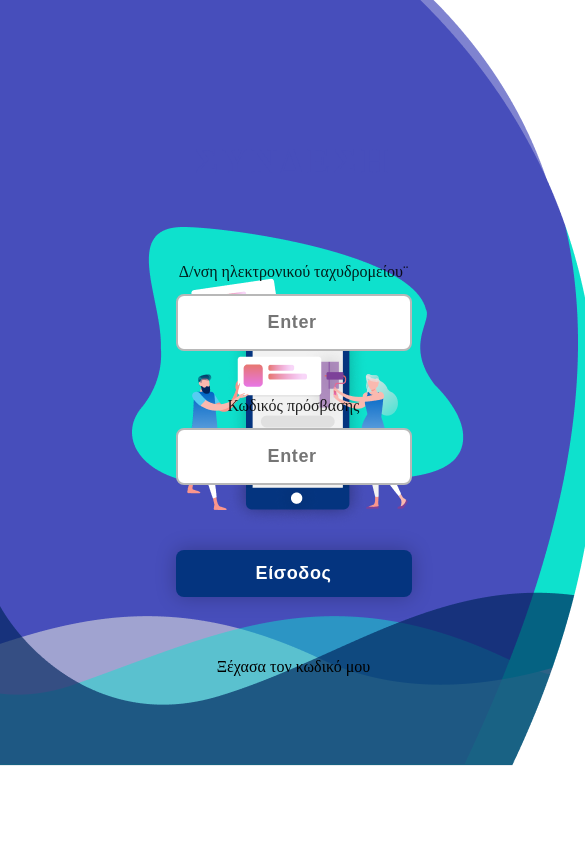
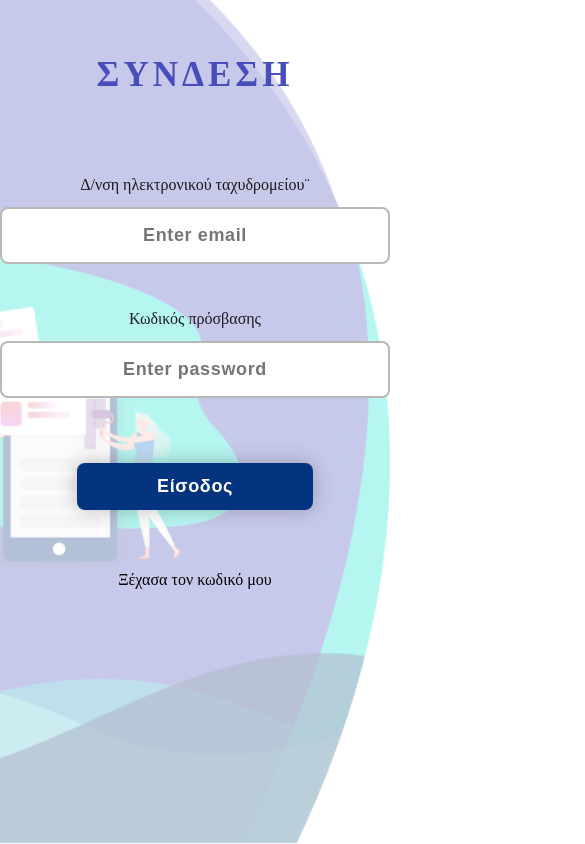
Before and after one commit to masaka222/quintessential, a React (Create React App) app: page / in a window 390 px wide. Shown: the whole page, 585 px wide, since content can reach past the window. Built offline with nearby package versions, Linux system fonts and the light colour scheme; a web font is replaced by a local one.

Commit message:
Fully responsive Login page

```diff
--- a/src/App/App.css
+++ b/src/App/App.css
@@ -1,11 +1,3 @@
-:root{
-    --color-blue:  #1b68b3;
-    --color-hover-user-background:  #e8e8e8;
-    --color-input-border:  #ececec;
-    --color-cancel-button-background:  #f7f7f7;
-    --color-black: #212529;
-    --color-dark-gray: #4E555C;
-  }
 
   * {
     margin: 0;
@@ -21,6 +13,8 @@
     box-sizing: border-box;
     font-size: 62.5%; /* So that 1rem = 10px (10px/16px (browsers default) = 62.5% -> 1rem = 10px */
     -webkit-text-size-adjust: 100%; /* Prevent font scaling in landscape while allowing user zoom */
+    height: 100%;
+    overflow: hidden;
   }
 
   @font-face {
--- a/src/ImageSection/ImageSection.css
+++ b/src/ImageSection/ImageSection.css
@@ -1,3 +1,22 @@
 .ImageSection{
-    height: auto;
+    height: 100vh;
+    background-image: url('Group2.png');
+    background-position: center right;
+    background-repeat: no-repeat;
+    background-size: cover;
 }
+
+.ImageSection_image{
+    height: 100vh;
+}
+
+@media only screen and (max-width: 786px){
+    .ImageSection{
+        opacity: 0.3;
+        top: 0;
+        left: 0;
+        bottom: 0;
+        right: 0;
+        position: absolute;
+    }
+}
--- a/src/ImageSection/ImageSection.js
+++ b/src/ImageSection/ImageSection.js
@@ -1,11 +1,11 @@
 import React from 'react';
 import './ImageSection.css';
-import image from './Group 2.png';
+import image from './Group2.png';
 
 function ImageSection() {
   return (
     <div className="ImageSection">
-      <img alt="mainimage" className='ImageSection_image' src={image}/>
+      {/*<img alt="mainimage" className='ImageSection_image' src={image}/>*/}
     </div>
   );
 }
--- a/src/LoginForm/LoginForm.css
+++ b/src/LoginForm/LoginForm.css
@@ -1,5 +1,6 @@
 .LoginForm{
     text-align: center;
+    z-index: 1;
 }
 
 .LoginForm_header{
@@ -7,6 +8,7 @@
     font-size: 3.5rem;
     font-weight: 600;
     margin-bottom: 8rem;
+    margin-top: 6rem;
 
     letter-spacing: 0.4rem;
     text-transform: uppercase;
@@ -64,3 +66,54 @@
     font-size: 1.6rem;
     text-decoration: none;
 }
+
+@media only screen and (max-height: 600px){
+    .LoginForm_header{
+        font-size: 2.5rem;
+        margin-bottom: 3rem;
+        margin-top: 3rem;
+    }
+
+    .email-input, .password-input{
+        font-size: 1.3rem;
+        letter-spacing: normal;
+        margin: .7rem 0 2rem 0;
+        width: 90%;
+    }
+
+    .LoginForm_button{
+        margin-top: 1rem;
+        margin-bottom: 3rem;
+        font-size: 1.3rem;
+        padding: 1.3rem 6rem;
+    }
+
+    .LoginForm_forgotPass{
+        font-size: 1.3rem;
+    }
+}
+
+@media only screen and (max-height: 423px){
+    .LoginForm_header{
+        font-size: 1.5rem;
+        margin-bottom: 0rem;
+        margin-top: 1rem;
+    }
+
+    .email-input, .password-input{
+        font-size: 1rem;
+        margin: .2rem 0 1rem 0;
+        padding: 1rem 6rem;
+    }
+
+    .LoginForm_button{
+        margin-top: 0rem;
+        margin-bottom: 0rem;
+        font-size: 1rem;
+        padding: 1rem 3rem;
+    }
+
+    .LoginForm_forgotPass{
+        font-size: 1rem;
+    }
+}
--- a/src/LoginPage/LoginPage.css
+++ b/src/LoginPage/LoginPage.css
@@ -1,6 +1,17 @@
 .LoginPage{
-    height: 100%;
     width: 100vw;
     display: grid;
     grid-template-columns: 45% auto;
 }
+
+@media only screen and (max-width: 1145px){
+    .LoginPage{
+        grid-template-columns: 55% auto;
+    }
+}
+
+@media only screen and (max-width: 786px){
+    .LoginPage{
+        grid-template-columns: 100% auto;
+    }
+}
--- a/src/LoginSection/LoginSection.css
+++ b/src/LoginSection/LoginSection.css
@@ -4,9 +4,14 @@
     flex-direction: column;
     align-items: center;
     justify-content: center;
-    margin-top: 6rem;
 
     font-family: Product Sans;
     font-size: 1.6rem;
     line-height: 3rem;
 }
+
+@media only screen and (max-height: 423px){
+    .LoginSection{
+        font-size: 1rem;
+    }
+}
```
Also changed, not shown: src/ImageSection/Group2.png (renamed from src/ImageSection/Group 2.png).
